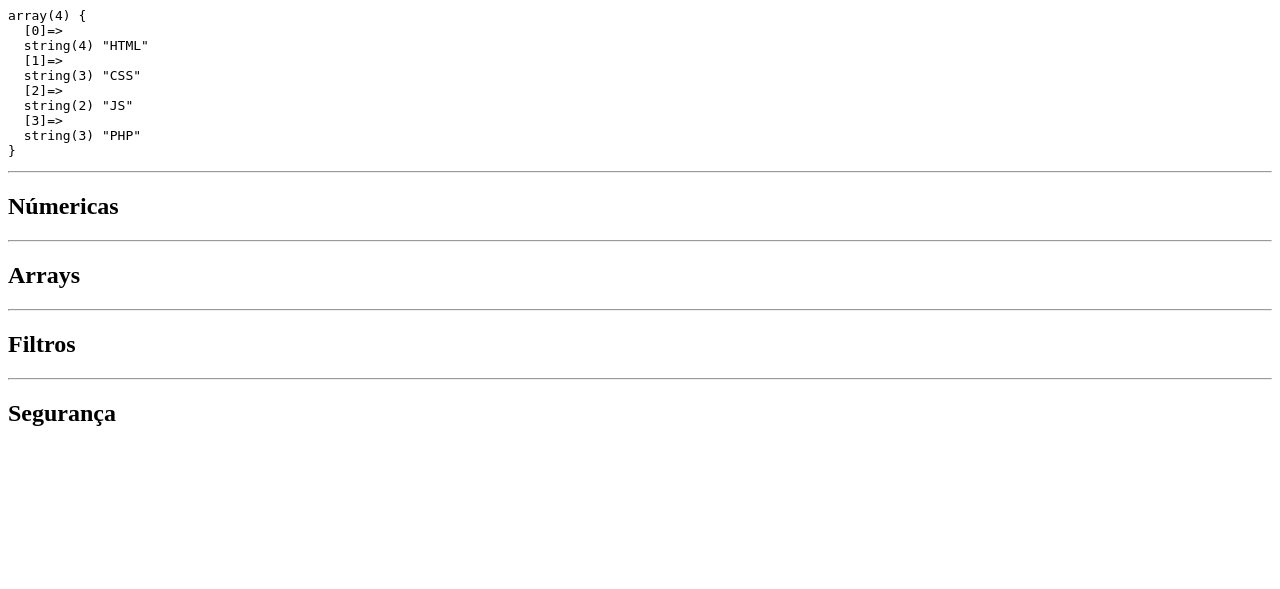
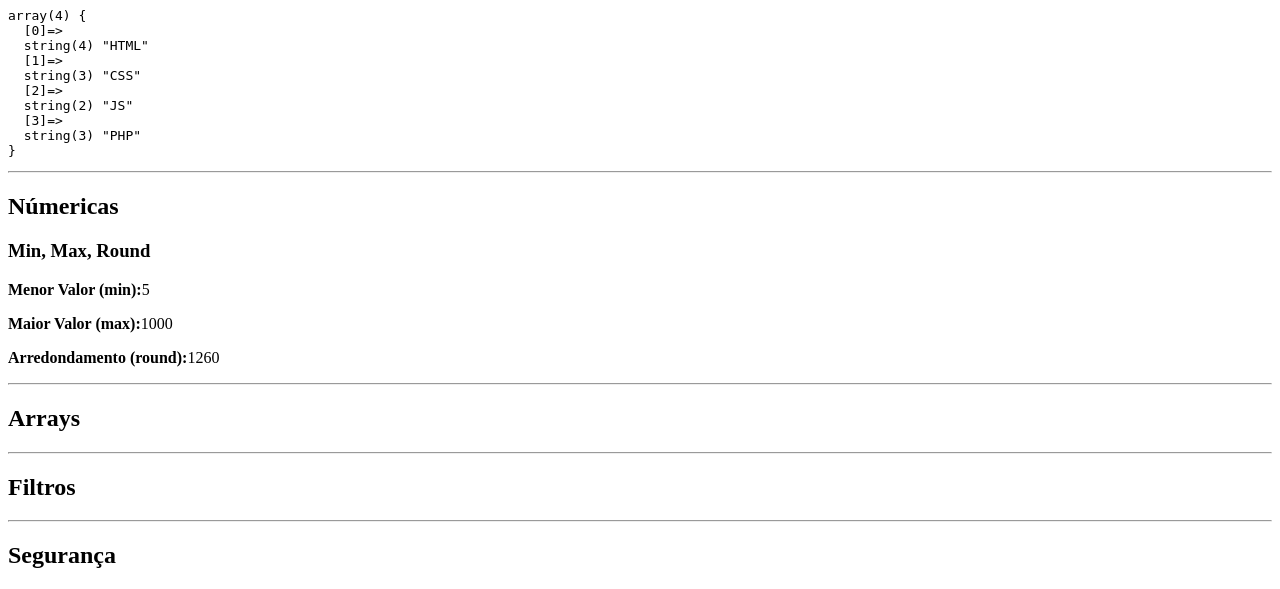
Before and after one commit to tanaka-11/aulas-php, a PHP site: page /07-funcoes-nativas.php in a window 1280 px wide. Shown: the part 454-1043 px from the top of the page. Before the commit the page ends 880 px from the top, so only its background shows below. Run offline with PHP 8.4, Linux system fonts and the light colour scheme.

Commit message:
Exemplo das funções nativas numericas

```diff
--- a/07-funcoes-nativas.php
+++ b/07-funcoes-nativas.php
@@ -9,6 +9,7 @@
 
 <style>
 h1 {text-align: center;}
+
 </style>
 
 </head>
@@ -19,24 +20,29 @@ h1 {text-align: center;}
 
     <h2>Strings</h2>
     <h3>trim() - Função que remove espaços antes e depois de strings.</h3>
+
     <?php
         $nome = "  Tanaka   ";
         $semEspaco = trim($nome);
     ?>
+
     <pre> <?=var_dump($nome)?> </pre>
     <pre> <?=var_dump($semEspaco)?> </pre>
 
     <h3>str_replace() - Função que permite substituição de strings/caracteres.</h3>
+
     <?php
         $fraseFeia = "Eliel bananão";
         $fraseElegante = str_replace(
             ["xarope","bananão"],["***","🤬"],$fraseFeia
         );
     ?>
+
     <p><?=$fraseFeia?></p>
     <p><?=$fraseElegante?></p>
 
     <h3>explode() - Função que transforma uma string numa array.</h3>
+
     <?php
         $linguagens = "HTML - CSS - JS - PHP";
         $arrayLinguagens = explode(" - ", $linguagens);
@@ -47,7 +53,17 @@ h1 {text-align: center;}
     <hr>
 
     <h2>Númericas</h2>
+    <h3>Min, Max, Round</h3>
 
+    <?php
+        $valores = [10, 5, 50, 100, 1000];
+        $qualquerValor = 1259.78
+
+    ?>
+
+    <p><b>Menor Valor (min):</b><?=min($valores)?></p>
+    <p><b>Maior Valor (max):</b><?=max($valores)?></p>
+    <p><b>Arredondamento (round):</b><?=round($qualquerValor)?></p>
     <hr>
 
     <h2>Arrays</h2>
```
